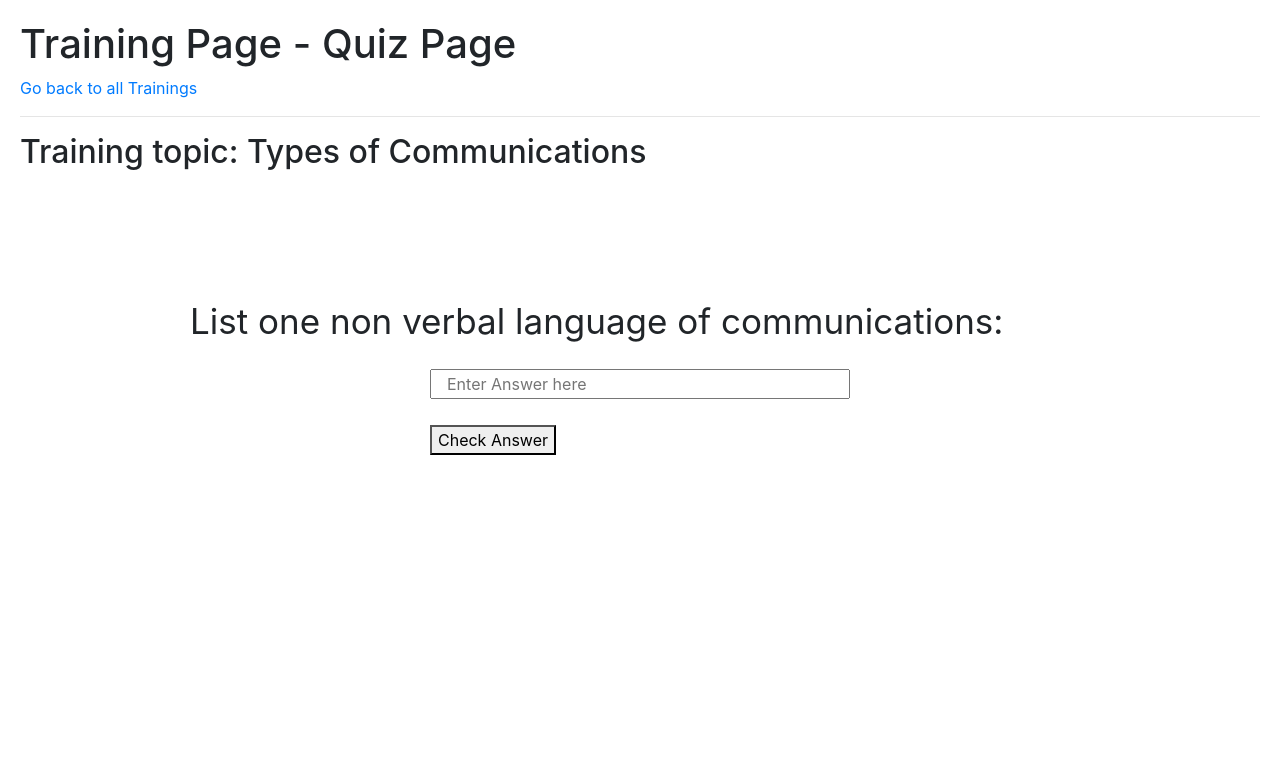
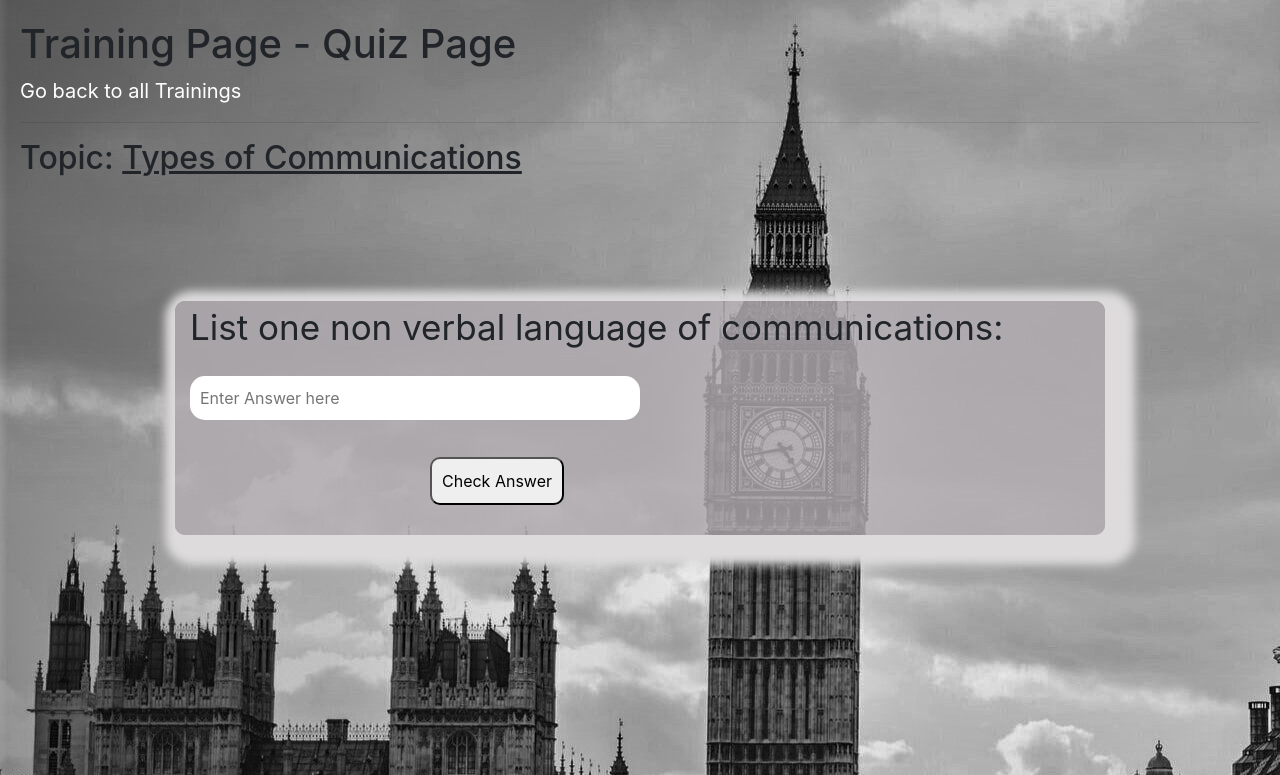
Before and after one commit to lionelMuskwe/CommsApp, a Django app: page /1/ in a window 1280 px wide. Shown: the top 775 px of the page. Run offline with Django 4.2, Linux system fonts and the light colour scheme; data comes from the database, SQL or seed files in the repository; some libraries are stand-ins or nearby versions.

Commit message:
All pages now woking

```diff
--- a/CommsProject/templates/TrainingPage.html
+++ b/CommsProject/templates/TrainingPage.html
@@ -1,26 +1,55 @@
+{% load static%}
 <!DOCTYPE html>
 <html lang="en">
 <head>
     <style>
         body {
+            background-image: url({% static 'CommsProject/images/background.jpg' %});
             padding: 20px;
         }
+
+        img {
+            position: absolute;
+            left: 0px;
+            top: 0px;
+            z-index: -1;
+            width: 100%;
+            height: 100%;
+            -webkit-filter: blur(5px); /* Safari 6.0 - 9.0 */
+            filter: blur(5px);
+            }
         .contentContainer {
             margin-top: 10%;
+            background-color: rgb(179, 174, 179,0.8);
+            border-radius: 10px;
+            box-shadow: rgb(221, 219, 219) 10px 10px 10px 20px
         }
 
         .question {
             font-size: 35px;
+            padding: 20px,;
         }
 
         .answer {
             margin-top: 5%;
             width: 40%;
+            border: 0px;
+            border-radius: 15px;
+            padding: 10px;
         }
 
         .checkAnswer{
             margin-top: 2%;
+            margin-bottom: 20px;
+            padding: 10px;
+            border-radius: 10px;
         }
+
+        .go-back {
+            font-size: 20px;
+            color: #ffffff;
+        }
+
 
     </style>
     <meta charset="UTF-8">
@@ -34,16 +63,16 @@
 
 <body>
     <h1>Training Page - Quiz Page </h1>
-    <a href="{% url 'quizzes-all-quizzes' %}"><p>Go back to all Trainings</p></a>
+    <a class="go-back" href="{% url 'quizzes-all-quizzes' %}"><p>Go back to all Trainings</p></a>
     <hr>
-    <h2> Training topic: {{quiz.name}} </h2>
+    <h2> Topic: <u>{{quiz.name}}</u> </h2>
 
     <div class="contentContainer container w-75">
         <div class="questionContainer">
             <div class="question">
             </div>
-            <div class="w-50 container">
-                <input class="answer w-100 container" type="text" placeholder="Enter Answer here">
+            <div class="w-50 ">
+                <input class="answer w-100 " type="text" placeholder="Enter Answer here">
             </div>
             <div class="checkAnswer w-50 container">
                 <button class="checkAnswer" id="checkAnswerButton">Check Answer</button>
```
Also changed, not shown: CommsProject/templates/AvailableQuizzes.html (+36 -3 lines), CommsProject/templates/HomePage.html (+34 -0 lines), CommsProject/templates/QuizDetailView.html (deleted, +0 -21 lines), CommsProject/static/CommsProject/images/pro-pattern.jpg (added).
